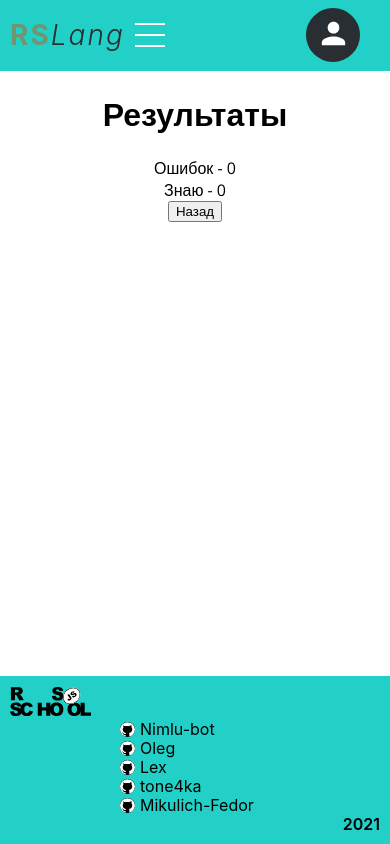
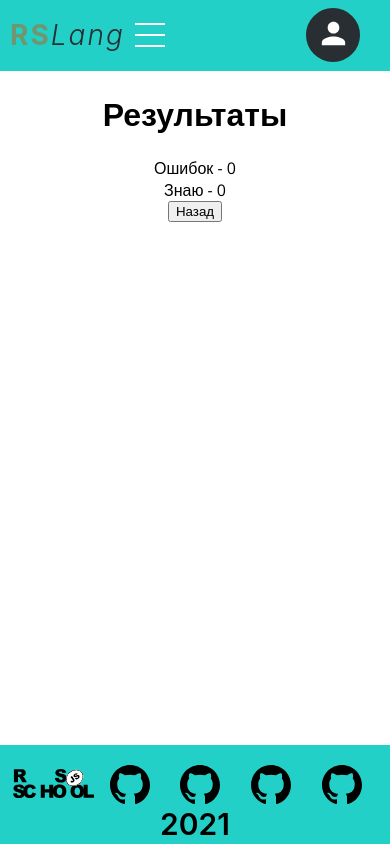
Before and after one commit to I-vasilich-I/rslang, a React (Create React App) app: page /result in a window 390 px wide. Built offline with nearby package versions, Linux system fonts and the light colour scheme.

Commit message:
fix: footer, skip pages

```diff
--- a/src/App.tsx
+++ b/src/App.tsx
@@ -14,8 +14,8 @@ import { AudioChallengeGame } from './pages/Games/AudioChallengeGame/AudioChalle
 import { SprintGame } from './pages/Games/SprintGame/SprintGame';
 import { MyOwnGame } from './pages/Games/MyOwnGame/MyOwnGame';
 import ActionAlerts from './components/common/Alert';
+import { GamesResult } from './pages/Games/GamesResult/GamesResult';
 import './app.scss';
-import { GamesResult } from './pages/Games/GamesResult/GamesResult';
 
 const App: React.FC = () => {
     return (
--- a/src/components/Footer/Footer.scss
+++ b/src/components/Footer/Footer.scss
@@ -1,16 +1,17 @@
+@import '../../constants/constants.scss';
+
 .footer {
     background-color: rgb(35, 208, 199);
     margin-top: auto !important;
 }
 .footer-wrapper {
     display: flex;
+    flex-wrap: wrap;
     align-items: center;
     justify-content: space-around;
-
     min-height: 50px;
     max-width: 1200px;
     margin: 0 auto;
-
     color: white;
     font-size: 16px;
     line-height: 19px;
@@ -18,56 +19,59 @@
 
     .footer-rs-logo {
         height: 30px;
+
         &:hover {
             transform: scale(1.1);
             transition: all 0.3s;
         }
     }
+
+    .devs__container {
+        display: flex;
+        flex-wrap: wrap;
+        align-items: center;
+        justify-content: space-between;
+        margin: 0 auto;
+    }
+
     .footer-git-logo {
-        width: 15px;
-        height: 15px;
-        max-height: 30px;
+        width: 40px;
+        height: 40px;
+        max-height: 40px;
         margin-right: 5px;
-        background-color: black;
-        border-radius: 50%;
     }
+
     .footer-autor-name {
         display: flex;
         align-items: center;
         margin: 10px;
         text-decoration: none;
         color: #000;
+
         &:hover {
             transform: scale(1.1);
             transition: all 0.3s;
-            color: red;
+
+            &::after {
+                content: attr(data-title);
+                position: absolute;
+                left: 0;
+                top: -130%;
+                z-index: 2;
+                font-size: 12px;
+                padding: 5px 10px;
+                background-color: $color-secondary;
+                border-radius: 10px;
+                color: $color-light;
+            }
         }
+
     }
+
     .footer-year {
         cursor: default;
         color: black;
+        font-size: 30px;
         font-weight: 600;
     }
 }
-
-@media all and (max-width: 1200px) {
-    .footer {
-        .footer-wrapper {
-            flex-direction: column;
-            a {
-                width: 150px;
-                margin: 0;
-            }
-            .footer-logo-box {
-                margin: 0 20px;
-                width: 100%;
-            }
-            .footer-year {
-                display: flex;
-                justify-content: flex-end;
-                margin: 0 20px;
-                width: 100%;
-            }
-        }
-    }
-}
--- a/src/components/Footer/Footer.tsx
+++ b/src/components/Footer/Footer.tsx
@@ -1,7 +1,7 @@
 import React from 'react';
-
 import logo from '../../assets/img/rs_school_js.svg';
-import gitLogo from '../../assets/img/github.svg';
+import gitLogo from '../../assets/img/GitHub_.svg';
+import { DEVELOPERS } from '../../constants/constants';
 import './Footer.scss';
 
 export const Footer: React.FC = () => {
@@ -11,26 +11,18 @@ export const Footer: React.FC = () => {
                 <a className='footer-logo-box' href='https://rs.school/js/'>
                     <img className='footer-rs-logo' src={logo} alt='rs-logo' />
                 </a>
-                <a className='footer-autor-name' href='https://github.com/nimlu-bot'>
-                    <img className='footer-git-logo' src={gitLogo} alt='git-logo' />
-                    Nimlu-bot
-                </a>
-                <a className='footer-autor-name' href='https://github.com/I-vasilich-I'>
-                    <img className='footer-git-logo' src={gitLogo} alt='git-logo' />
-                    Oleg
-                </a>
-                <a className='footer-autor-name' href='https://github.com/I-vasilich-I'>
-                    <img className='footer-git-logo' src={gitLogo} alt='git-logo' />
-                    Lex
-                </a>
-                <a className='footer-autor-name' href='https://github.com/tone4ka'>
-                    <img className='footer-git-logo' src={gitLogo} alt='git-logo' />
-                    tone4ka
-                </a>
-                <a className='footer-autor-name' href='https://github.com/Mikulich-Fedor'>
-                    <img className='footer-git-logo' src={gitLogo} alt='git-logo' />
-                    Mikulich-Fedor
-                </a>
+                {DEVELOPERS.map((elem, id) => (
+                    <a
+                        key={id}
+                        className='footer-autor-name'
+                        href={elem.git}
+                        target='_blank'
+                        rel='noreferrer'
+                        data-title={elem.name}
+                    >
+                        <img className='footer-git-logo' src={gitLogo} alt='git-logo' />
+                    </a>
+                ))}
                 <div className='footer-year'>2021</div>
             </div>
         </footer>
--- a/src/components/Header/Login/Login.scss
+++ b/src/components/Header/Login/Login.scss
@@ -23,6 +23,7 @@
     box-shadow: 0 0 10px rgb(77, 77, 77);
     margin: 0 50px;
     background-color: #fff;
+
     h3 {
         text-transform: capitalize;
         letter-spacing: 2px;
@@ -32,6 +33,7 @@
         margin: 20px 0;
         margin-bottom: auto;
     }
+
     input {
         font-size: 16px;
         font-style: italic;
@@ -68,6 +70,7 @@
     margin: 10px;
     margin-top: auto;
     width: 50%;
+
     input {
         border: none;
         margin: 0 3px;
@@ -88,9 +91,11 @@
     margin-left: 10px;
     display: flex;
     justify-content: flex-start;
+
     p {
         margin: 0;
     }
+
     a {
         margin: 0 5px;
     }
@@ -133,8 +138,8 @@
         background-size: cover;
         background-position: -150px center;
     }
+
     .form-body {
-        width: 250px;
         background-color: rgba(255, 255, 255, 0.7);
     }
 } ;
--- a/src/constants/constants.tsx
+++ b/src/constants/constants.tsx
@@ -65,6 +65,25 @@ const AMOUNT_OF_PAGES = {
     MIN: 0,
 };
 
+const DEVELOPERS = [
+    {
+        name: 'Сергей Нестеров',
+        git: 'https://github.com/nimlu-bot',
+    },
+    {
+        name: 'Олег Васкевич',
+        git: 'https://github.com/I-vasilich-I',
+    },
+    {
+        name: 'Денис Короткевич',
+        git: 'https://github.com/Lex-tp',
+    },
+    {
+        name: 'Фёдор Микулич',
+        git: 'https://github.com/Mikulich-Fedor',
+    },
+];
+
 export {
     WORDS_API_URL,
     USERS_API_URL,
@@ -76,4 +95,5 @@ export {
     JWT_REFRESH_EXPIRE_TIME,
     DICTIONARY_TITLE,
     AMOUNT_OF_PAGES,
+    DEVELOPERS,
 };
--- a/src/pages/SchoolBook/SchoolBookPage/SchoolbookPage.tsx
+++ b/src/pages/SchoolBook/SchoolBookPage/SchoolbookPage.tsx
@@ -28,7 +28,7 @@ export const SchoolbookPage: React.FC = () => {
         incWordsPage,
         decWordsPage,
     } = useActions();
-    const [wordsArray, setWordsArray] = useState<Word[]>([]);
+    const [wordsArray, setWordsArray] = useState<Word[] | null>(null);
     const indicator = `difficulty-indicator difficulty-indicator--${group + 1}`;
     const showAlert = (alertType: AlertType['name'], timeOut = false): void => {
         SetAlert(alertType);
```
Also changed, not shown: src/assets/img/GitHub_.svg (added), 1 other file (tests, documents, lock files or other folders).
